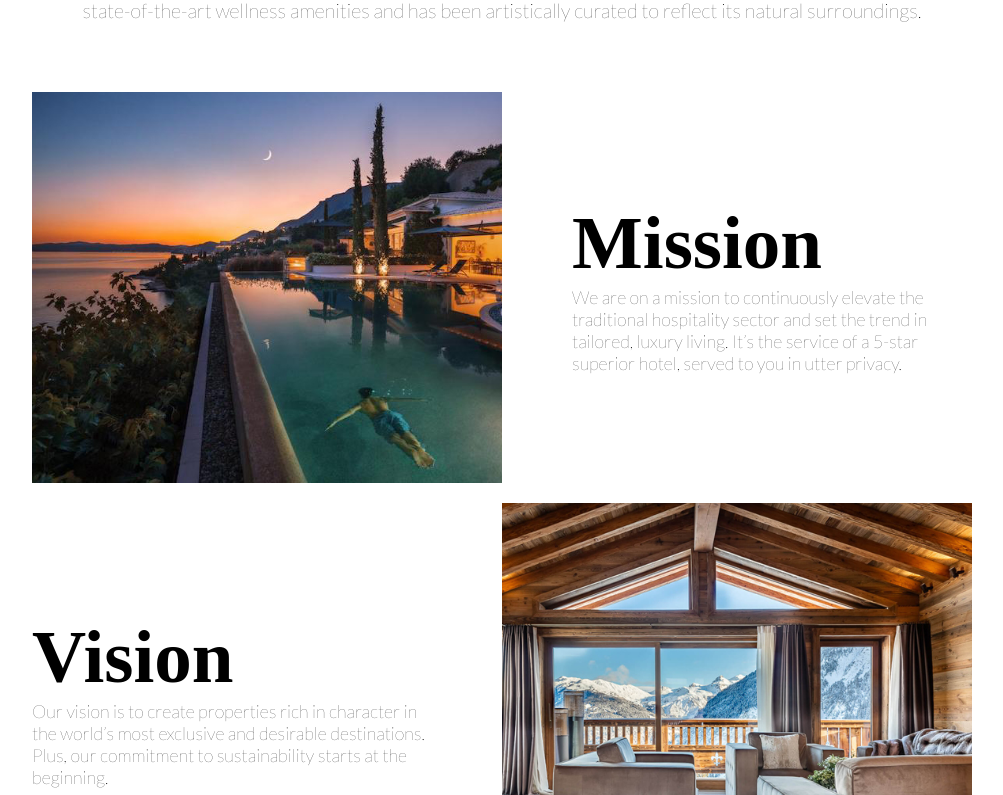
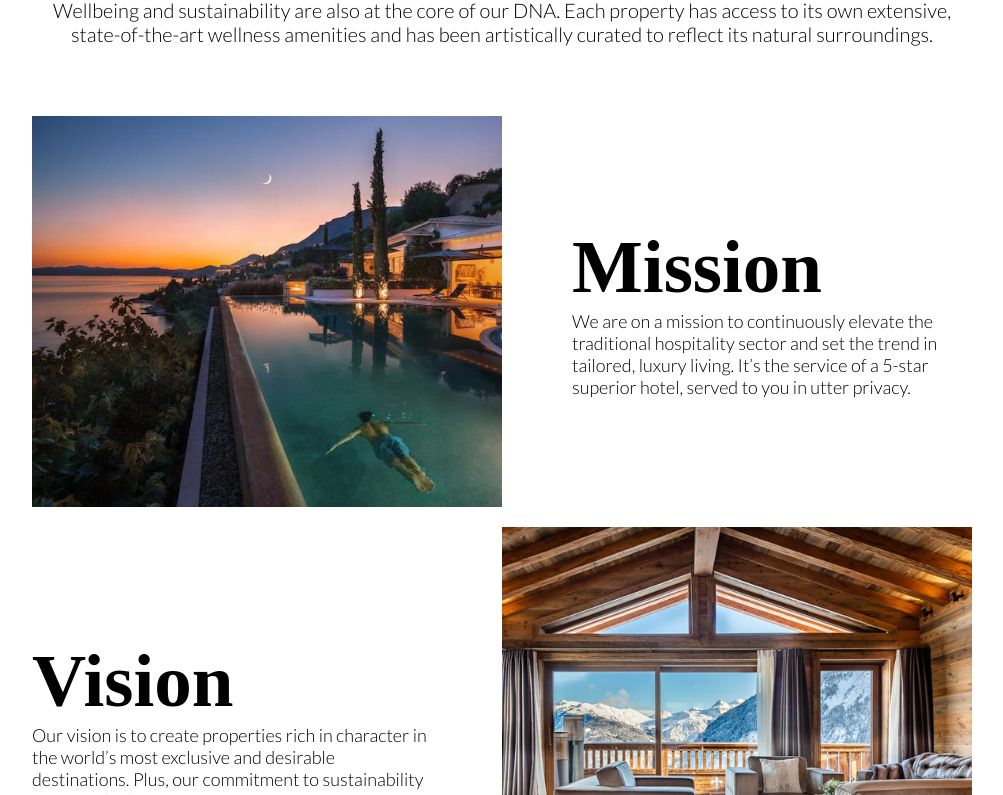
Before and after one commit to sorayanfurter/TPODesarrolloWeb, a website: page About-us.html in a window 1280 px wide. Shown: the part 1325-2120 px from the top of the page, without its empty margins (138-1141 px from the left). Drawn offline with Linux system fonts and the light colour scheme; a web font is replaced by a local one.

Commit message:
Cambio font weight en secciones

```diff
--- a/About-us.css
+++ b/About-us.css
@@ -246,7 +246,7 @@ body {
   padding-bottom: 20px;
   font-size: 20px;
   font-family: "Lato";
-  font-weight: 100;
+  font-weight: 300;
 }
 
 .contenido {
@@ -286,7 +286,7 @@ body {
   grid-column-end: 3;
   vertical-align: middle;
   font-family: "Lato", sans-serif;
-  font-weight: 100;
+  font-weight: 300;
   padding: 70px 0px 70px 70px;
   text-align: left;
   width: 100%;
@@ -301,7 +301,7 @@ body {
   grid-template-columns: 1fr;
   vertical-align: middle;
   font-family: "Lato", sans-serif;
-  font-weight: 100;
+  font-weight: 300;
   padding: 70px 70px 70px 0px;
   text-align: left;
   width: 100%;
--- a/Contact-us.css
+++ b/Contact-us.css
@@ -239,7 +239,7 @@ nav {
   grid-column-start: 2;
   grid-column-end: 5;
   font-family: "Lato";
-  font-weight: 100;
+  font-weight: 300;
   font-size: 20px;
   text-align: center;
   margin: 0px 150px 0px 150px;
@@ -351,7 +351,7 @@ nav {
   grid-column-end: 5;
   text-align: center;
   font-family: 'Lato';
-  font-weight: 100;
+  font-weight: 300;
 }
 .fa-solid fa-envelope {
   color: #171717;
--- a/style.css
+++ b/style.css
@@ -212,7 +212,7 @@ header.down {
   align-items: center;
   justify-content: center;
   font-family: "Italiana";
-  font-weight: 100;
+  font-weight: 300;
   font-size: 70px;
   text-align: center;
   color: #fff;
@@ -393,7 +393,7 @@ header.down {
   line-height: normal;
   width: 700px;
   font-family: "Lato", sans-serif;
-  font-weight: 300;
+  font-weight: 400;
   font-size: 20px;
 }
 
@@ -464,7 +464,7 @@ a:link {
   line-height: normal;
   max-width: 700px;
   font-family: "Lato", sans-serif;
-  font-weight: 300;
+  font-weight: 400;
   font-size: 20px;
 }
 
@@ -493,7 +493,7 @@ a:link {
   text-align: start;
   margin: 0;
   font-family: "Lato", sans-serif;
-  font-weight: 200;
+  font-weight: 300;
   font-size: 17px;
   line-height: 20px;
 }
@@ -507,7 +507,7 @@ a:link {
 .card2 {
   max-width: 1fr;
   font-family: "Lato", sans-serif;
-  font-weight: 100;
+  font-weight: 300;
   font-size: 17px;
 }
 
```
